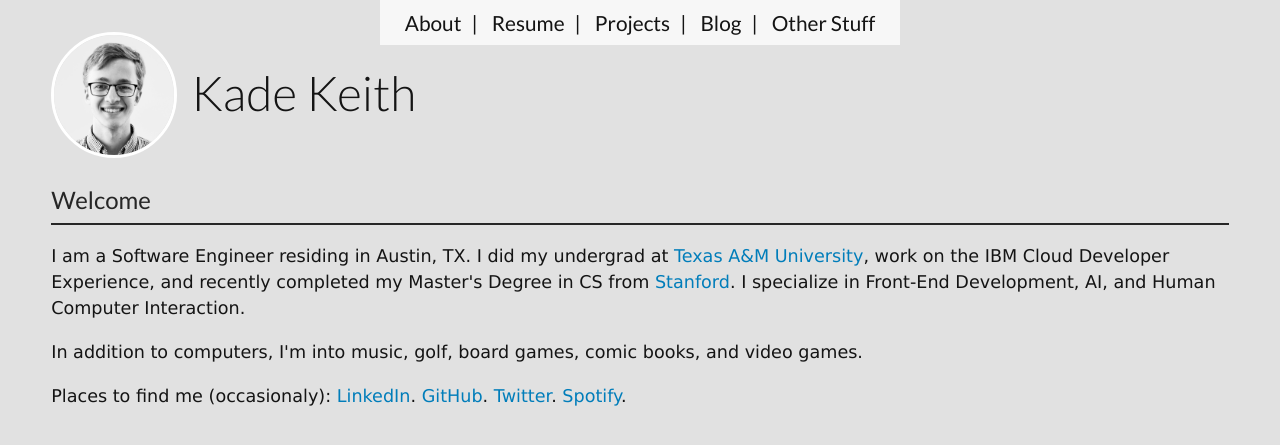
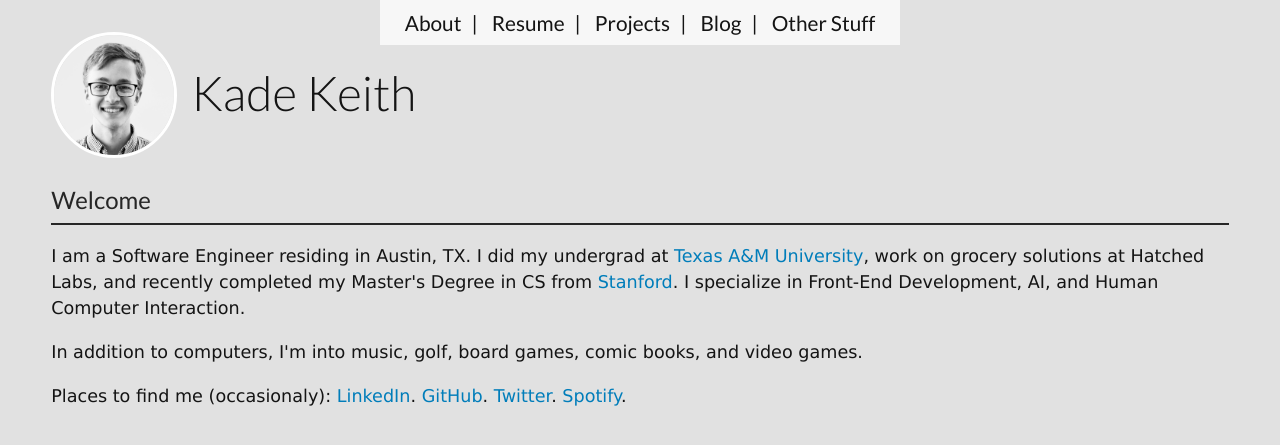
Before and after one commit to keithkade/keithkade.github.io, a Jekyll site: the page built from about/index.html, in a window 1280 px wide. Shown: the top 445 px of the page. Built offline with Jekyll 4.4.1, drawn with Linux system fonts in a browser that asks for light colours.

Commit message:
update about

```diff
--- a/about/index.html
+++ b/about/index.html
@@ -7,7 +7,7 @@ permalink: /about/
 <article>
     <h2>Welcome</h2>
     <p>
-    I am a Software Engineer residing in Austin, TX. I did my undergrad at <a href="https://engineering.tamu.edu/cse/" target="_blank">Texas A&amp;M University</a>, work on the IBM Cloud Developer Experience, and recently completed my Master's Degree in CS from <a href="http://www-cs.stanford.edu/" target="_blank">Stanford</a>. I specialize in Front-End Development, AI, and Human Computer Interaction.
+    I am a Software Engineer residing in Austin, TX. I did my undergrad at <a href="https://engineering.tamu.edu/cse/" target="_blank">Texas A&amp;M University</a>, work on grocery solutions at Hatched Labs, and recently completed my Master's Degree in CS from <a href="http://www-cs.stanford.edu/" target="_blank">Stanford</a>. I specialize in Front-End Development, AI, and Human Computer Interaction.
     </p>
     <p>
     In addition to computers, I'm into music, golf, board games, comic books, and video games.
```
